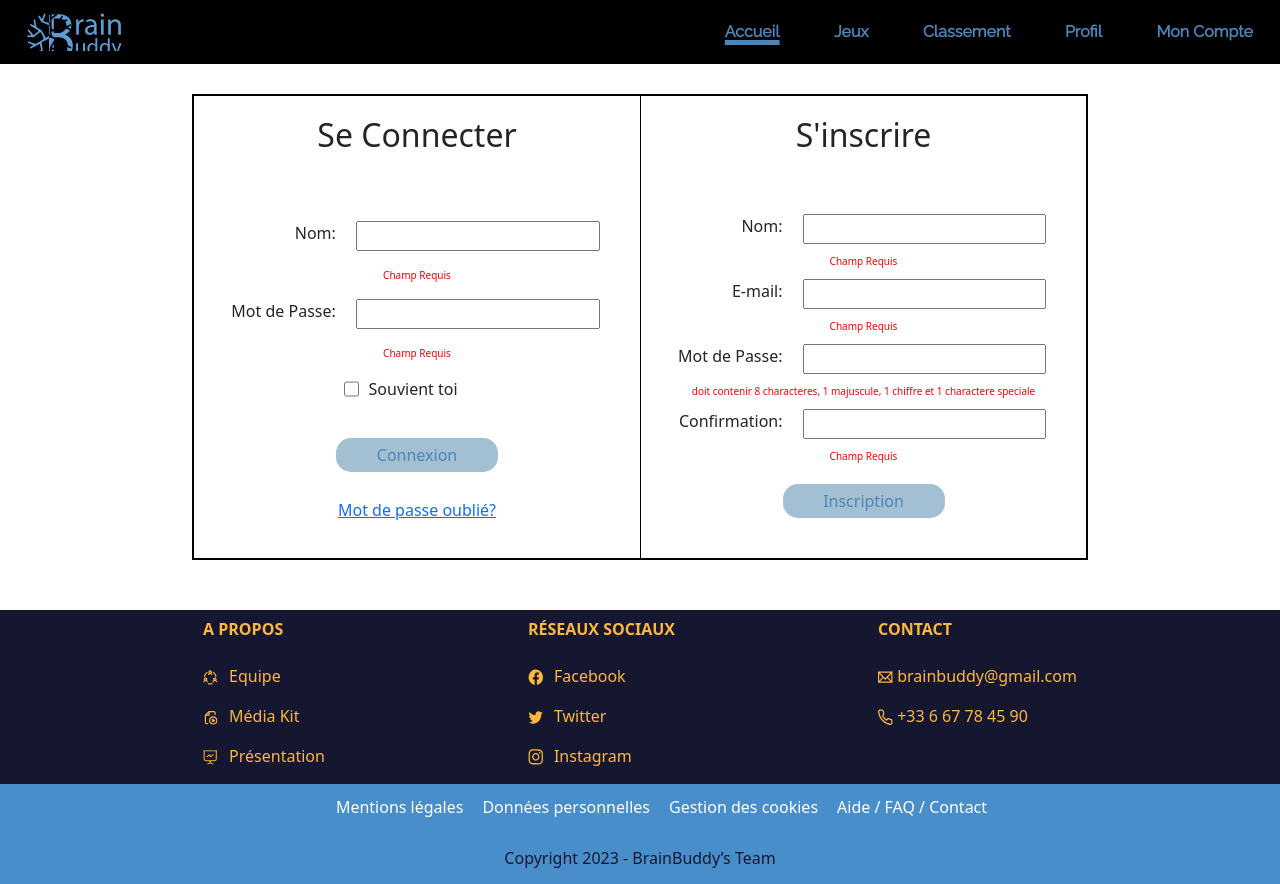
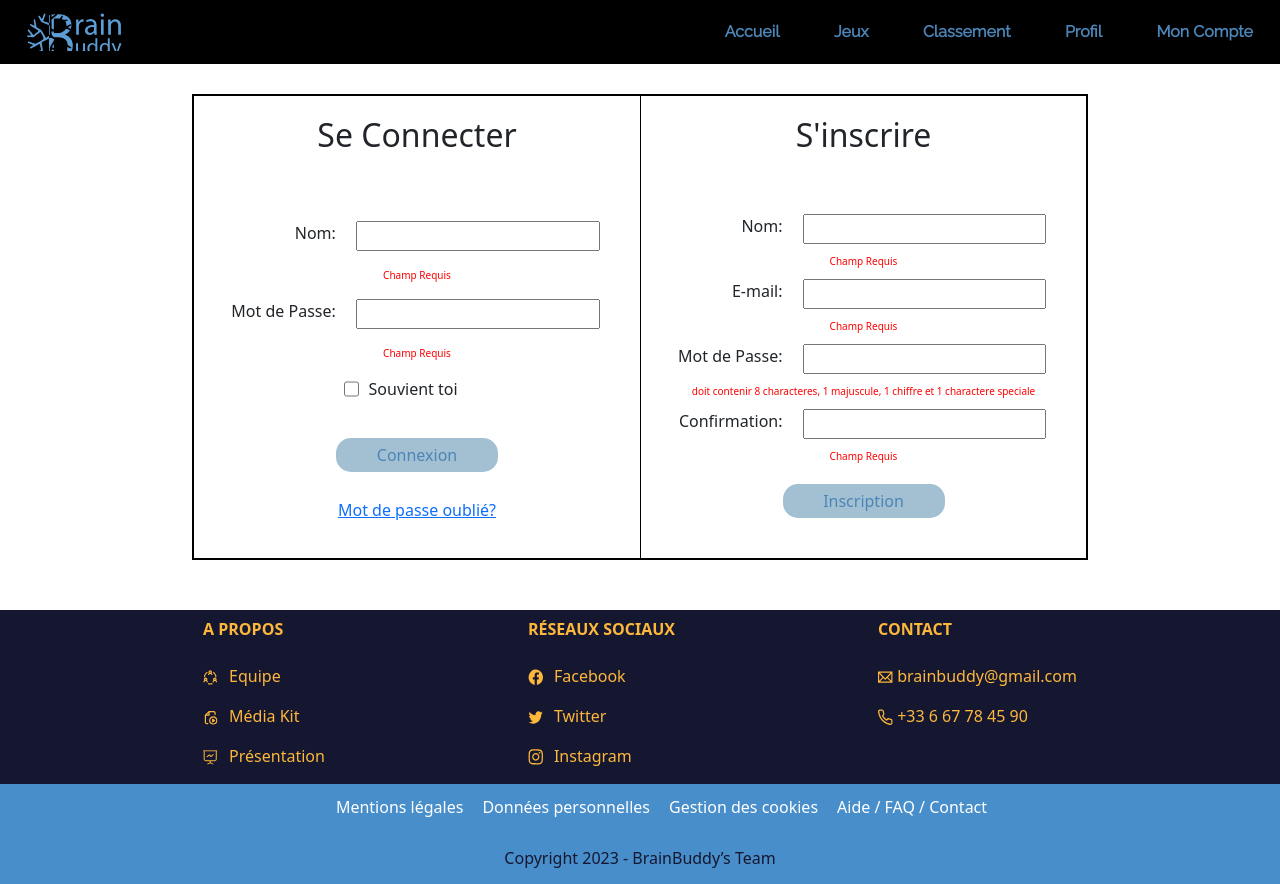
Before and after one commit to Xenus3/FrontEndBrainBuddy, an Angular app: page /connexion in a window 1280 px wide. Built offline with nearby package versions, Linux system fonts and the light colour scheme.

Commit message:
code pour cacher les liens

```diff
--- a/src/app/components/connexion/connexion.component.ts
+++ b/src/app/components/connexion/connexion.component.ts
@@ -13,6 +13,7 @@ export class ConnexionComponent implements OnInit {
 
 public connexionForm !: FormGroup
 public inscriptionForm !: FormGroup
+private isAuthanticated: Boolean = false;
 
   constructor(private connexionService: ConnexionService, private formBuilder: FormBuilder, private router: Router) {
 
--- a/src/app/components/header/header.component.html
+++ b/src/app/components/header/header.component.html
@@ -32,7 +32,7 @@
                         Classement
                     </a>
                 </li>
-                <li>
+                <li ng-show="isAuthanticated">
                     <a routerLink="profile" (click)="clickEvent('profile')"
                         [ngClass]="status === 'profile' ? 'active' : ''">
                         Profil
--- a/src/app/components/header/header.component.ts
+++ b/src/app/components/header/header.component.ts
@@ -7,7 +7,7 @@ import { Component } from '@angular/core';
 })
 export class HeaderComponent {
 
-  status: string = "accueil";
+  status: string = "";
 
 
 clickEvent(nom: string): void {
```
